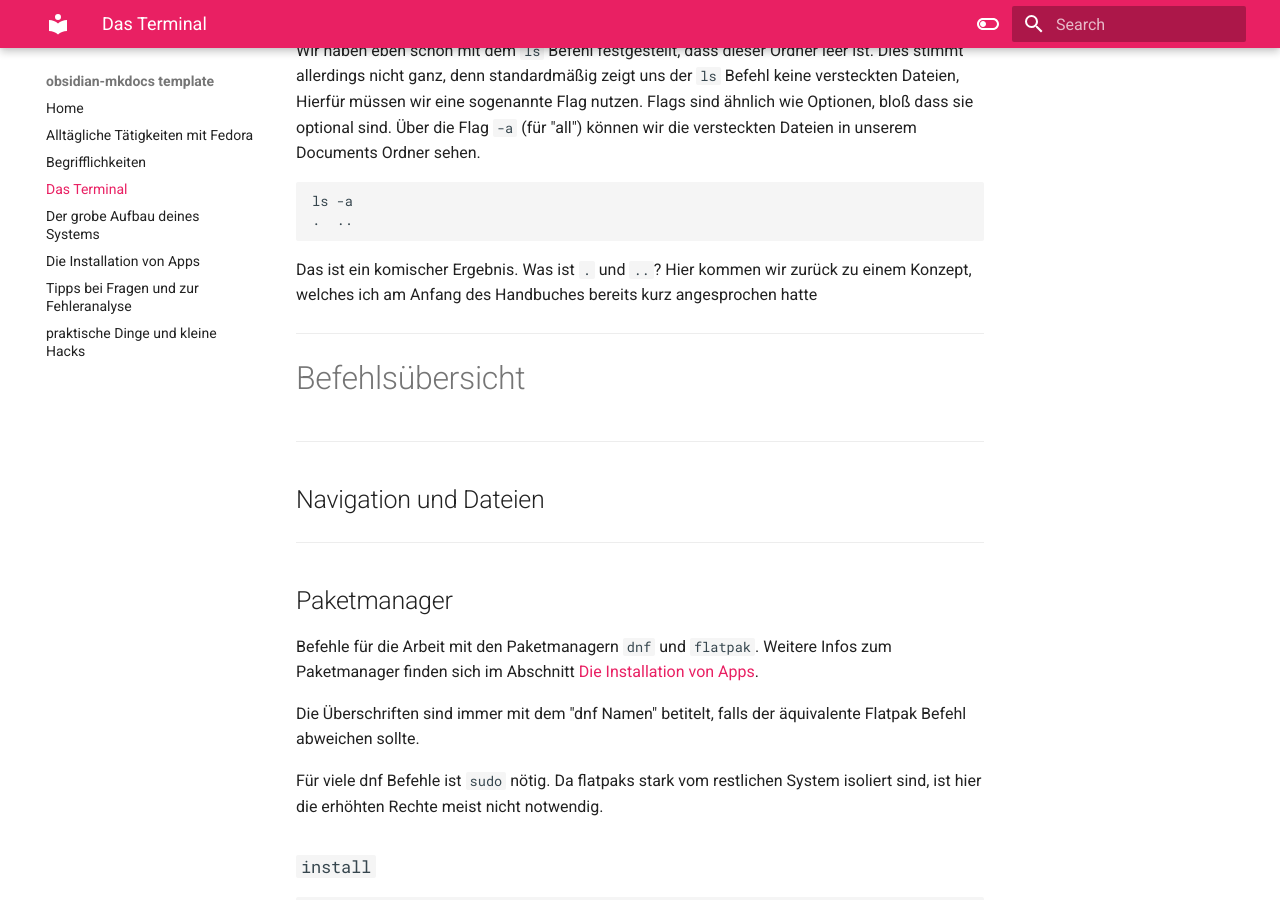
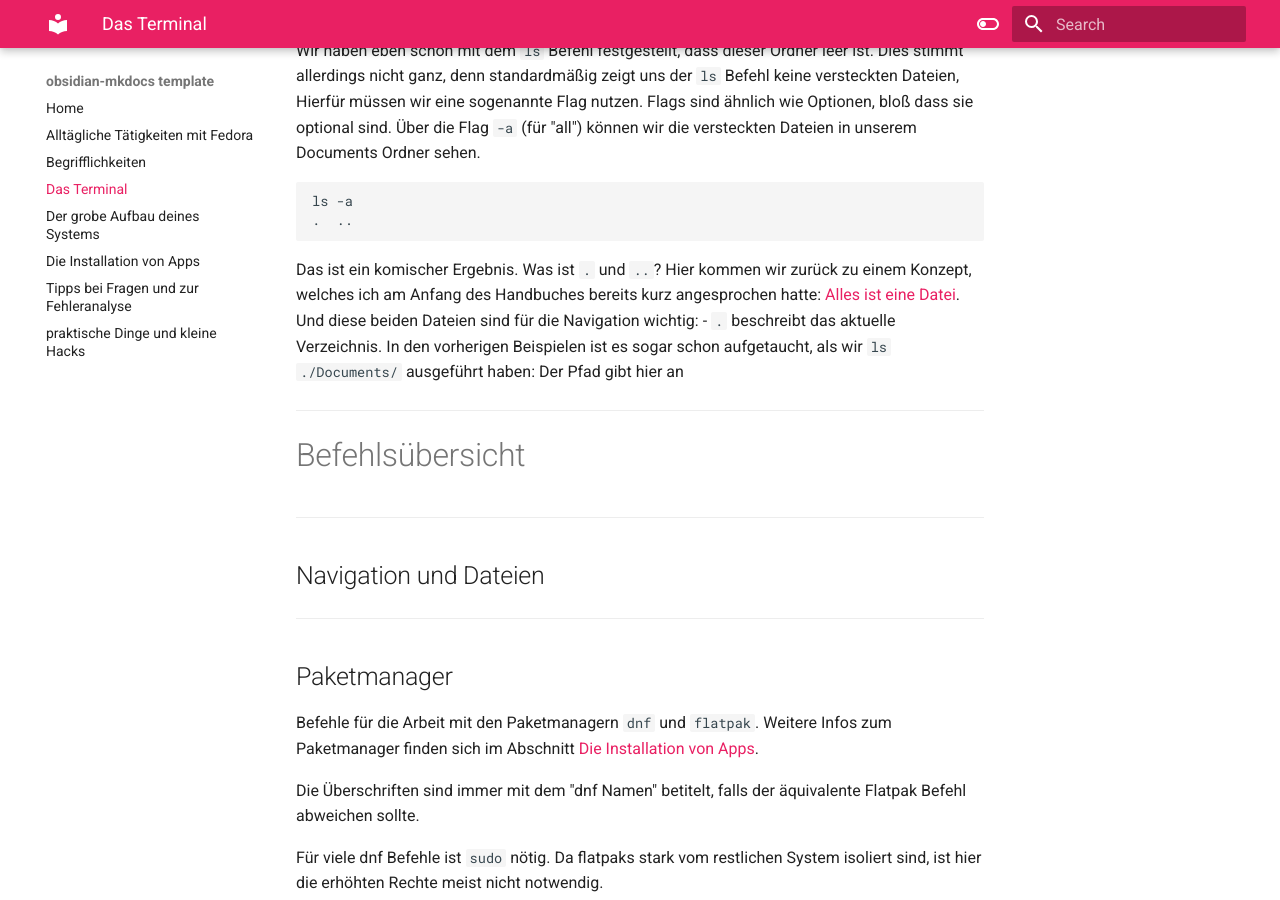
Before and after one commit to Tecipry/Handbuch-fedoraKDE, an MkDocs documentation site: the page built from docs/Das Terminal.md, in a window 1280 px wide and 900 px high, scrolled down 1749 px. Built offline with MkDocs 1.6.1 and Material for MkDocs 9.7.7, drawn with Linux system fonts in a browser that asks for light colours.

Commit message:
backup from:  20-12-2025 14:18:22

````diff
--- a/docs/Das Terminal.md
+++ b/docs/Das Terminal.md
@@ -56,7 +56,8 @@ ls -a
 .  ..
 ```
 
-Das ist ein komischer Ergebnis. Was ist `.` und `..`? Hier kommen wir zurück zu einem Konzept, welches ich am Anfang des Handbuches bereits kurz angesprochen hatte
+Das ist ein komischer Ergebnis. Was ist `.` und `..`? Hier kommen wir zurück zu einem Konzept, welches ich am Anfang des Handbuches bereits kurz angesprochen hatte: [Alles ist eine Datei](Der%20grobe%20Aufbau%20deines%20Systems.md#Alles%20ist%20eine%20Datei). Und diese beiden Dateien sind für die Navigation wichtig:
+- `.` beschreibt das aktuelle Verzeichnis. In den vorherigen Beispielen ist es sogar schon aufgetaucht, als wir `ls ./Documents/` ausgeführt haben: Der Pfad gibt hier an
 
 
 
````
